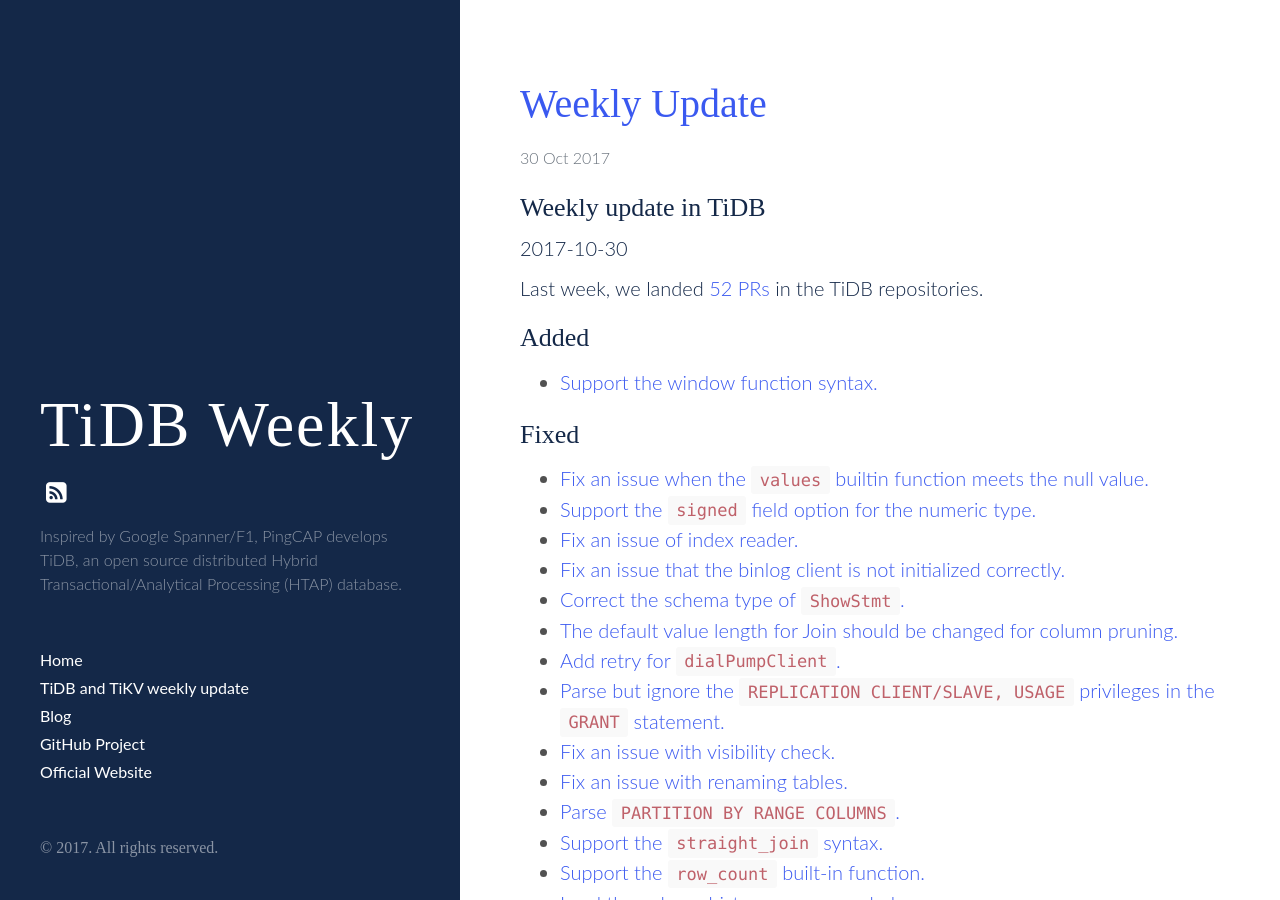
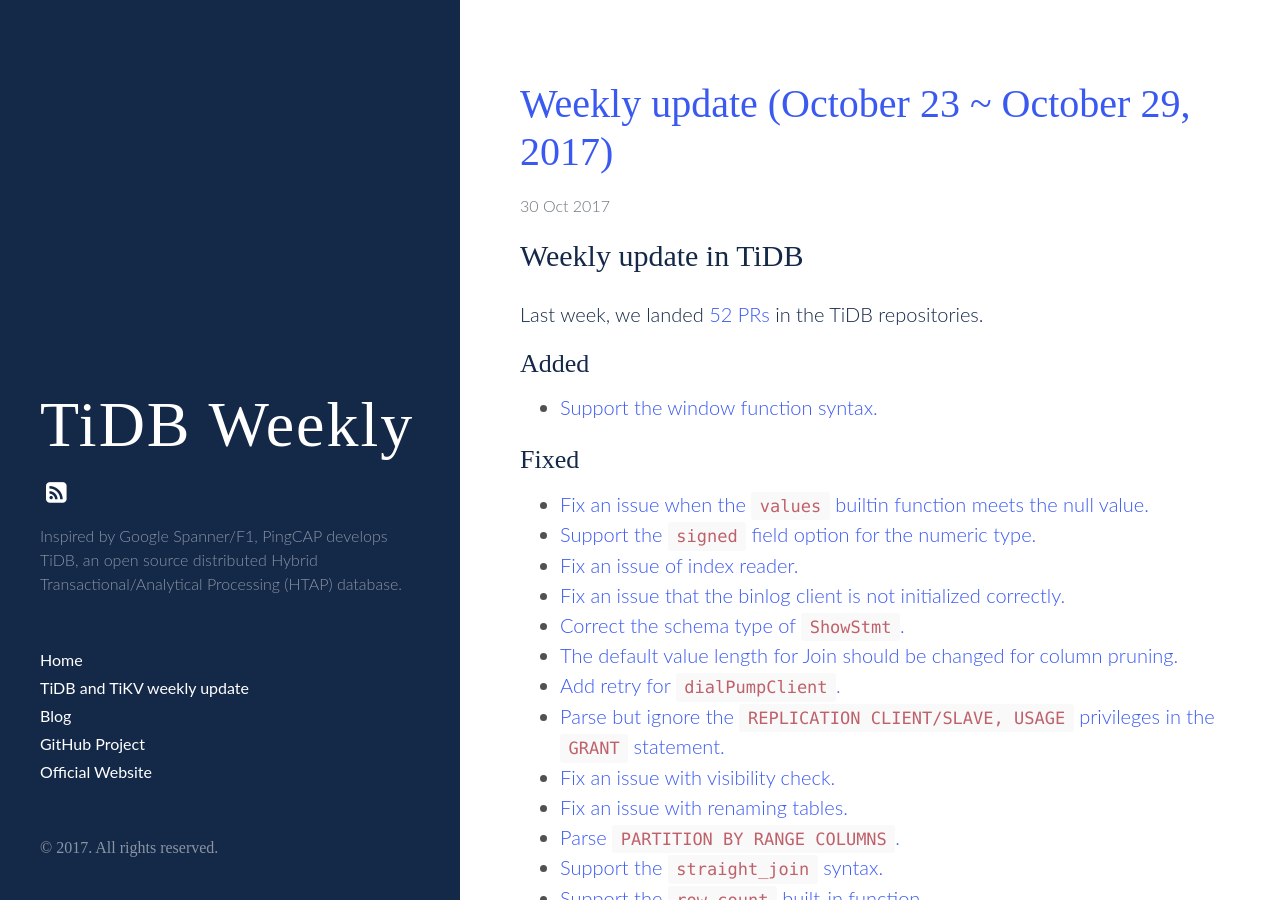
Before and after one commit to pingcap/weekly, a Jekyll site: the page built from _posts/2017-10-30-tidb-weekly.md, in a window 1280 px wide and 900 px high. Built offline with Jekyll 4.4.1, drawn with Linux system fonts in a browser that asks for light colours; some web fonts are replaced; our own code applies the rules of GitHub Pages for plain Markdown files; some of the changed lines change nothing that is shown.

Commit message:
Update the metadata

```diff
--- a/_posts/2017-10-30-tidb-weekly.md
+++ b/_posts/2017-10-30-tidb-weekly.md
@@ -1,11 +1,11 @@
 ---
-layout: post
-title: Weekly Update
+title: Weekly update (October 23 ~ October 29, 2017)
+date: 2017-10-30
+summary: Last two weeks, we landed 83 PRs in the TiDB repositories and 46 PRs in the TiKV repositories.
+tags: ['TiDB', 'TiKV', 'TiSpark']
 ---
 
-## Weekly update in TiDB
-
-2017-10-30
+# Weekly update in TiDB
 
 Last week, we landed [52 PRs](https://github.com/pingcap/tidb/pulls?utf8=%E2%9C%93&q=is:pr%20is:merged%20merged:2017-10-23..2017-10-29) in the TiDB repositories.
 
```
